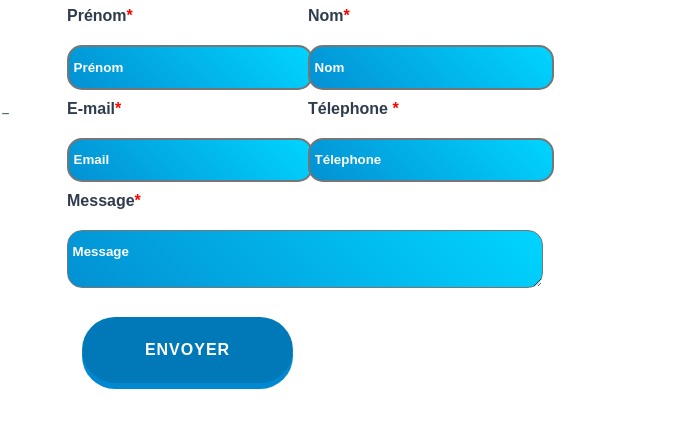
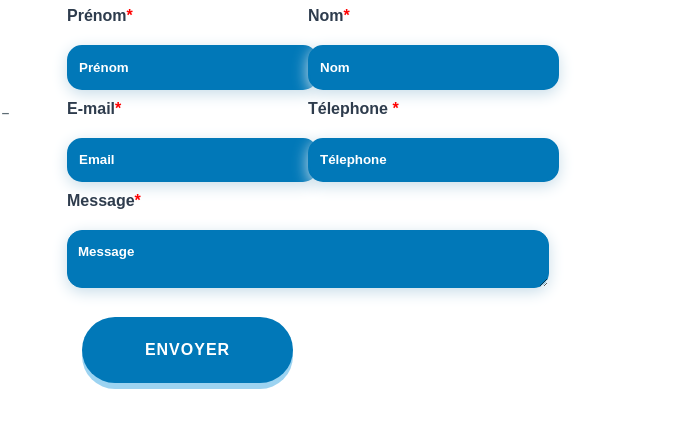
Before and after one commit to youssefchlendi/withouttempl.github.io, a plain HTML site: page contact.html in a window 1280 px wide. Shown: the part 289-722 px from the top of the page, 583-1280 px from the left. Drawn offline with Linux system fonts and the light colour scheme.

Commit message:
Update style.css

```diff
--- a/style.css
+++ b/style.css
@@ -84,6 +84,10 @@ form div{
 input:focus,textarea:focus{
   color: white;
   font-weight: 600;
+  transition: 0.5s ease;
+  box-shadow: 0 4px 15px #4994c0;
+  outline:none;
+
 
 }
 textarea{
@@ -93,7 +97,7 @@ textarea{
 	border-radius: 40px;
   background: #0178b8;
 	color: #fff;
-	box-shadow: 0 6px #0288d1;
+	box-shadow: 0 6px #9cd3f1;
   border: none;
 	font-family: inherit;
 	font-size: inherit;
@@ -112,23 +116,28 @@ textarea{
 
 
 .btn:hover {
-	box-shadow: 0 4px #0288d1;
+	box-shadow: 0 4px #9cd3f1;
 	top: 2px;
 }
 
 .btn:active {
-	box-shadow: 0 0 #0288d1;
+	box-shadow: 0 0 #9cd3f1;
 	top: 6px;
 }
 input ,textarea {
 
-  background: linear-gradient(-135deg,   rgba(0, 212, 255, 1) 0% ,rgba(9, 9, 121, 1) 300%);
-  border: linear-gradient(-135deg,   rgba(0, 212, 255, 1) 0% ,rgba(9, 9, 121, 1) 300%);
+  background-color: #0178b8;
+  border-color: #0178b8;
   border-style: solid;
   border-radius: 15px;
   padding: 0.8rem 0;
   padding-right: 26%;
-  padding-left: 2%;
+  padding-left: 10px;
+  box-shadow: 0 4px 15px #c8dde9;
+  transition: 0.5s ease;
+
+
+
 }
 
 .lisar {
```
